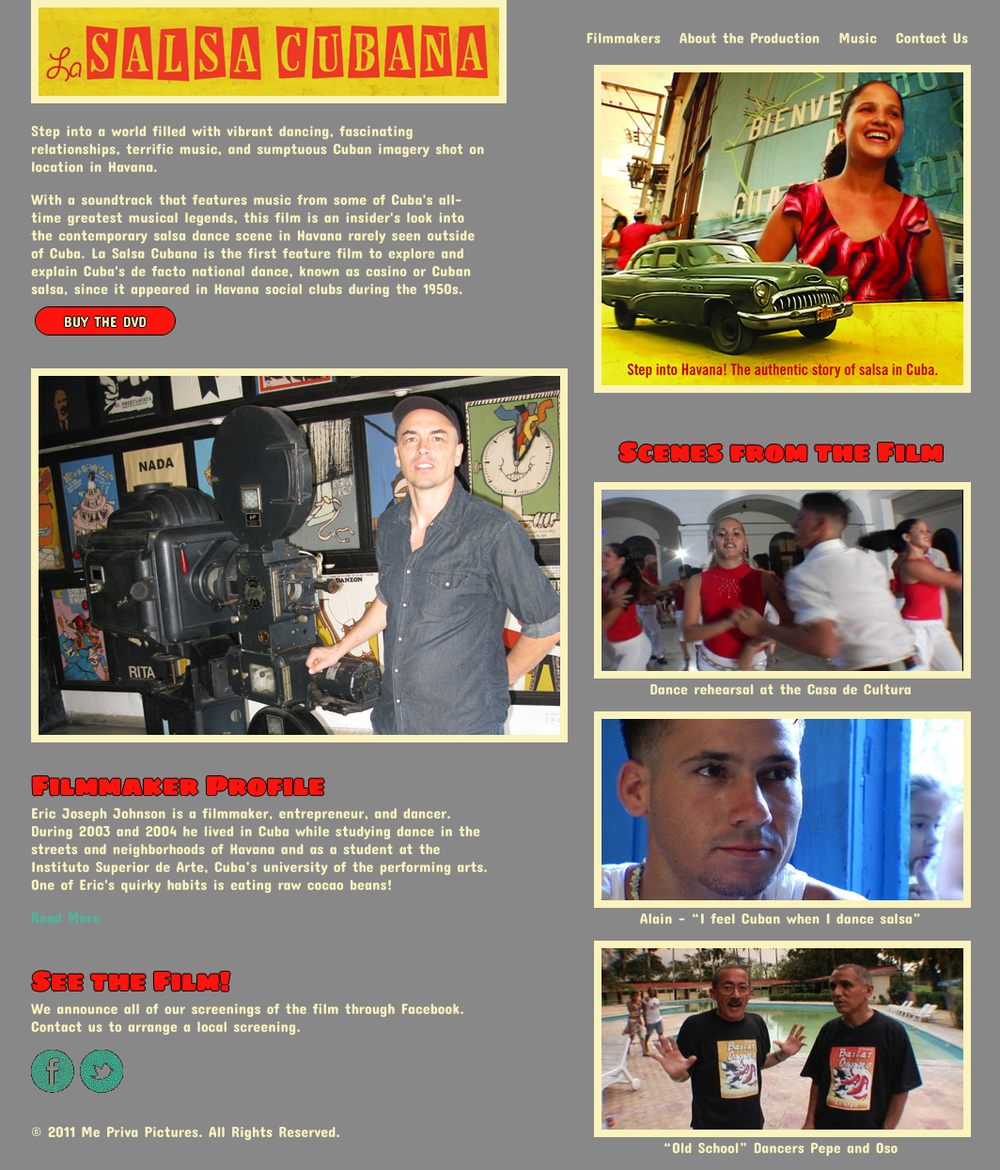
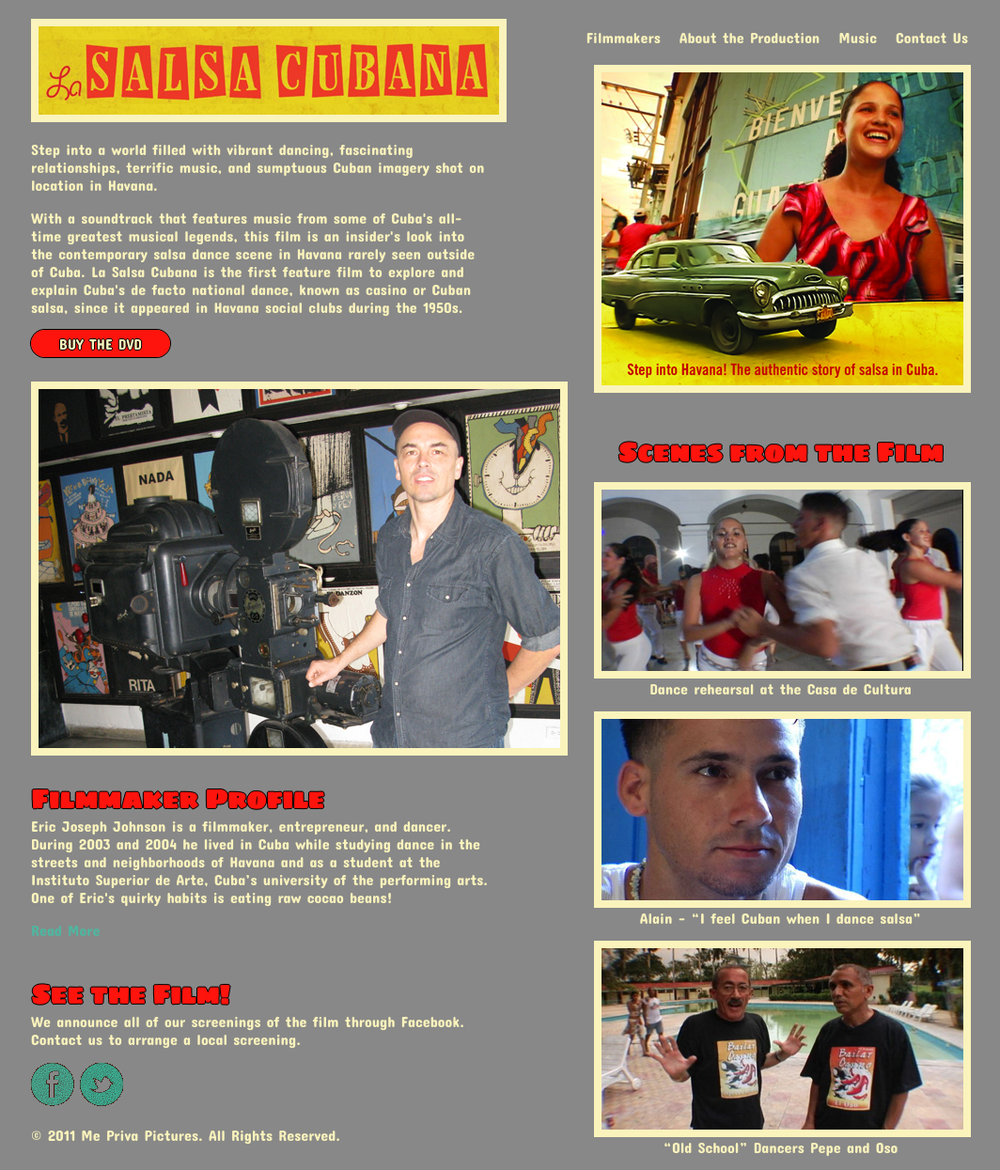
Before and after one commit to ericjosjohnson/BuildASimpleWebsite, a plain HTML site: page index.html in a window 1280 px wide. Shown: the whole page at 94% size, without its empty margins (107-1171 px from the left). Drawn offline with Linux system fonts and the light colour scheme.

Commit message:
Margin tweaks

```diff
--- a/css/style.css
+++ b/css/style.css
@@ -38,14 +38,13 @@ h3 {
 	font-weight: normal;
 	text-align: center;
 
-
 }
 
 .btn  {
 	color: #FAF3BC;
 	background: #FE140D;
 	padding: 5px 30px;
-    margin: 40px 5px;
+    margin: 40px 0px;
     border-radius: 25px;
     text-transform: uppercase;
     text-shadow: -1px 0 black, 0 1px black, 1px 0 black, 0 -1px black;
@@ -80,7 +79,12 @@ ul.nav li a {
 #intro {
 	float: left;
 	margin-top: -10px;
+	margin-bottom: 0px;
 /*	margin: 50px 0 75px 0;  */
+}
+
+#intro-2nd-para {
+	margin-bottom: 20px;
 }
 
 #film-scenes {
@@ -111,17 +115,17 @@ ul.nav li a {
 	display: block;
 	padding: 2px 0px;
 	text-align: left;
-	margin-top: 10px;
-    margin-bottom: -20px;
+	margin-top: 0px;
+    margin-bottom: 0px;
 }
 
 #LSC_logo {
+    margin-top: 20px;
 	float: left;
 
 }
 
 #LSC_logo img {
-    /*width:320px; */
     height: auto;
     margin: 0;
     border: 8px solid #FAF3BC;
@@ -137,10 +141,3 @@ ul.nav li a {
 	margin: 0 0 20px 0;
 	float: right;
 }
-/*
-#see-the-film {
-	display: block;
-	border-top: 2px solid #2A0400;
-	float: right;
-}
-*/
--- a/index.html
+++ b/index.html
@@ -33,22 +33,16 @@
 
     <div id="intro" class="grid_6">
       <p>Step into a world filled with vibrant dancing, fascinating relationships, terrific music, and sumptuous Cuban imagery shot on location in Havana.</p>
-      <p>With a soundtrack that features music from some of Cuba's all-time greatest musical legends, this film is an insider's look into the contemporary salsa dance scene in Havana rarely seen outside of Cuba. La Salsa Cubana is the first feature film to explore and explain Cuba's de facto national dance, known as casino or Cuban salsa, since it appeared in Havana social clubs during the 1950s. </p>
-
+      <p id="intro-2nd-para">With a soundtrack that features music from some of Cuba's all-time greatest musical legends, this film is an insider's look into the contemporary salsa dance scene in Havana rarely seen outside of Cuba. La Salsa Cubana is the first feature film to explore and explain Cuba's de facto national dance, known as casino or Cuban salsa, since it appeared in Havana social clubs during the 1950s. </p>
       <p><a href="#" class="btn" class="btn:hover">Buy the DVD</a></p>
     </div>
 
-
     <div id="filmmaker" class="grid_6">
-<!--  <h2>Cupcake of the Week</h2>
-      <p>This week’s featured cupcake is the <a href="#">Avocado Chocolate cupcake</a>. Its strange combo of flavors will kick your taste buds into fiesta mode!</p> -->
         <img src="img/Eric_Filmmaker_555.jpg" alt="Eric Filmmaker">
     </div>
 
-
     <div id="film-scenes" class="grid_5 omega">
       <h2>Scenes from the Film</h2>
-<!--  <p>Our newest cupcakes are <a href="#">Bacon Me Crazy</a> and <a href="#">Jalapeño So Spicy</a>. </p>  -->
       <img src="img/Dancing_CasaDeCultura_385.jpg" alt="Dancing in Casa de Cultura">
       <h3>Dance rehearsal at the Casa de Cultura</h3>
       <img src="img/Alain_385.jpg" alt="Alain">
@@ -79,6 +73,3 @@
   </div>
 </body>
 </html>
-
-<!--
--->
```
